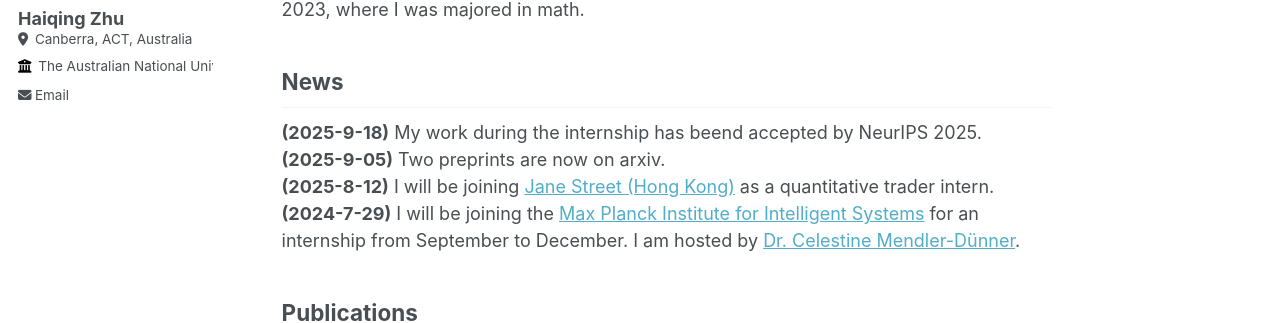
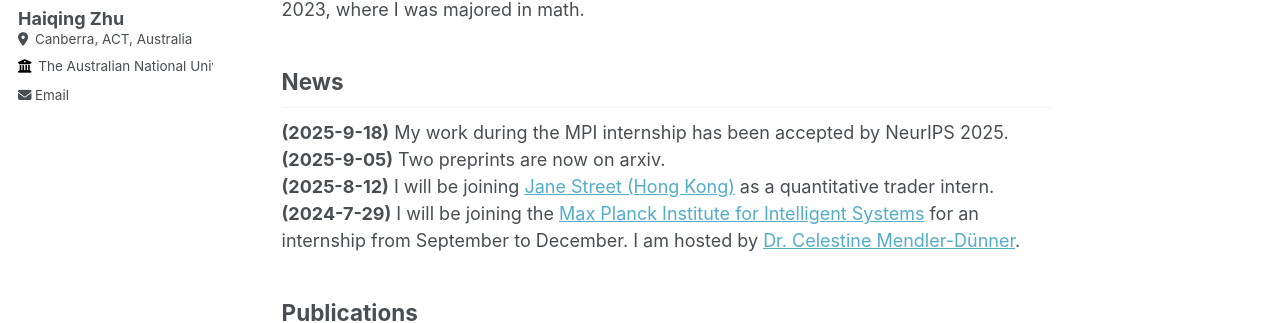
Before and after one commit to haiqingzhu543/haiqingzhu543.github.io, a Jekyll site: the page built from _pages/about.md, in a window 1280 px wide and 900 px high. Shown: the part 282-605 px from the top of the window. Built offline with Jekyll 4.4.1, drawn with Linux system fonts in a browser that asks for light colours.

Commit message:
Update about.md

```diff
--- a/_pages/about.md
+++ b/_pages/about.md
@@ -13,7 +13,7 @@ I obtained the degree of [Bachelor of Philosophy (Honours) - Science](https://pr
 
 News
 ------
-**(2025-9-18)** My work during the internship has beend accepted by NeurIPS 2025.
+**(2025-9-18)** My work during the MPI internship has been accepted by NeurIPS 2025.
 **(2025-9-05)** Two preprints are now on arxiv.
 **(2025-8-12)** I will be joining [Jane Street (Hong Kong)](https://www.janestreet.com/) as a quantitative trader intern.
 **(2024-7-29)** I will be joining the [Max Planck Institute for Intelligent Systems](https://is.mpg.de/) for an internship from September to December. I am hosted by [Dr. Celestine Mendler-Dünner](https://celestine.ai/).
```
